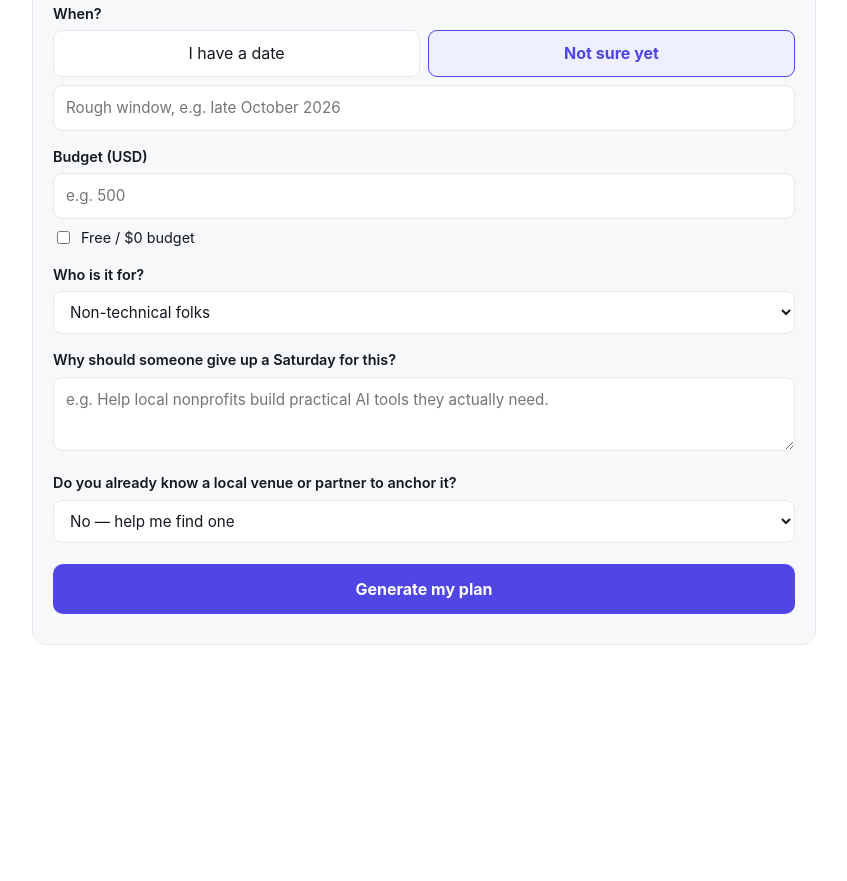
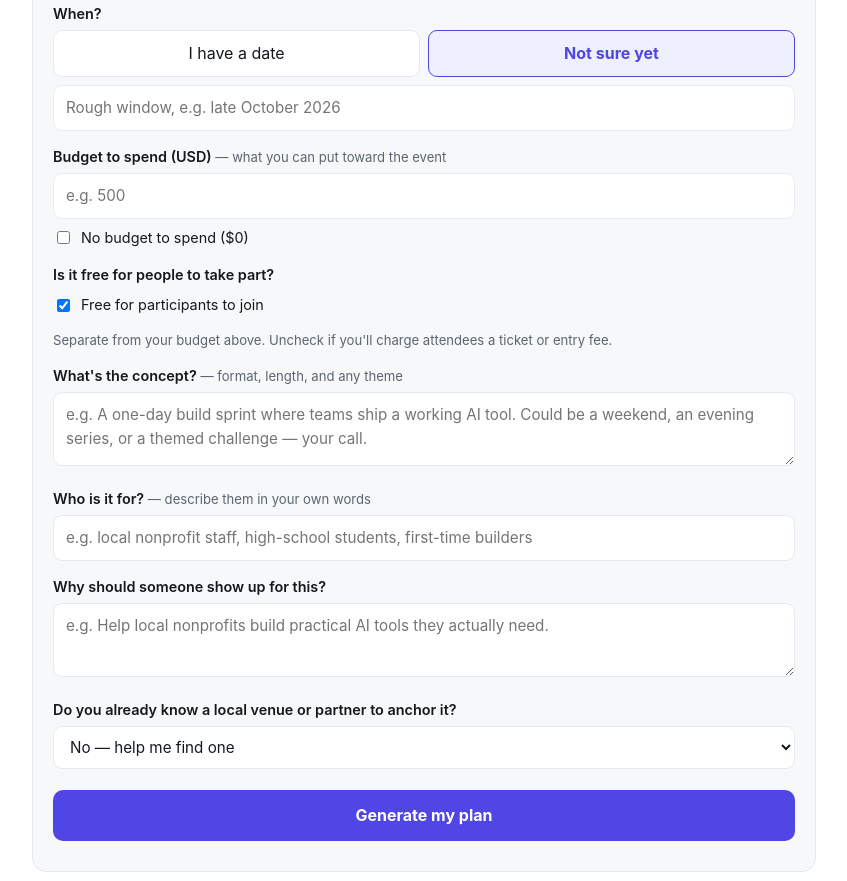
Before and after one commit to Michaelvasandani/aitb-hackathon, a website: page public/index.html in a window 1280 px wide. Shown: the part 410-1291 px from the top of the page, without its empty margins (216-1063 px from the left). Before the commit the page ends 1161 px from the top, so only its background shows below. Drawn offline with Linux system fonts and the light colour scheme.

Commit message:
feat(intake+timeline): open-ended audience, free≠budget, forward weeks, drop Saturday assumption
Intake form + pipeline changes from organizer feedback:

- Audience is now open-ended free text (was a 4-option dropdown); keywords are
  derived from it downstream.
- Separate "free for participants to join" (free_to_participate) from the
  organizer's "budget to spend" — they were conflated in one "Free / $0 budget"
  checkbox. Budget is money to spend; free-to-participate is whether attendees pay.
- Timeline now labels phases as FORWARD planning weeks ("Week 1", "Weeks 3–6")
  instead of counting back ("10 weeks left"); dates are still pinned by counting
  back from event day, only the label is forward.
- Drop the one-day-Saturday assumption: new "What's the concept?" input (format/
  length/theme) drives the run-of-show; day-of-week fit no longer privileges
  Saturday and honors the organizer's chosen day. Purpose label de-Saturdayed.

Wired through clean-inputs (validator + 2 new tests), the data contract, and the
intake-clarifier / timeline / plan-assembly skills. JS 115/115, Python 195/195.

Not included: landing YouTube fix — the current video (uNLiQLISEOo) has embedding
disabled by its owner (YouTube error 153), so it needs an embeddable replacement ID.

Co-Authored-By: Claude Opus 4.8 (1M context) <noreply@anthropic.com>

```diff
--- a/public/index.html
+++ b/public/index.html
@@ -131,25 +131,35 @@ display:flex;align-items:center;justify-content:center;transition:transform .15s
       </div>
 
       <div class=field>
-        <label for=budget_usd>Budget (USD)</label>
+        <label for=budget_usd>Budget to spend (USD) <span class=hint>— what you can put toward the event</span></label>
         <input type=number id=budget_usd min=0 step=100 placeholder="e.g. 500">
         <label class=check for=budget_free>
-          <input type=checkbox id=budget_free> Free / $0 budget
+          <input type=checkbox id=budget_free> No budget to spend ($0)
         </label>
       </div>
 
       <div class=field>
-        <label for=audience>Who is it for?</label>
-        <select id=audience>
-          <option value=anyone>Anyone — open to all</option>
-          <option value=non-technical selected>Non-technical folks</option>
-          <option value=technical>Technical / builders</option>
-          <option value=mixed>A mix</option>
-        </select>
+        <label>Is it free for people to take part?</label>
+        <label class=check for=free_to_participate>
+          <input type=checkbox id=free_to_participate checked> Free for participants to join
+        </label>
+        <p class=hint>Separate from your budget above. Uncheck if you'll charge attendees a ticket or entry fee.</p>
       </div>
 
       <div class=field>
-        <label for=purpose>Why should someone give up a Saturday for this?</label>
+        <label for=concept>What's the concept? <span class=hint>— format, length, and any theme</span></label>
+        <textarea id=concept
+          placeholder="e.g. A one-day build sprint where teams ship a working AI tool. Could be a weekend, an evening series, or a themed challenge — your call."></textarea>
+      </div>
+
+      <div class=field>
+        <label for=audience>Who is it for? <span class=hint>— describe them in your own words</span></label>
+        <input type=text id=audience
+          placeholder="e.g. local nonprofit staff, high-school students, first-time builders">
+      </div>
+
+      <div class=field>
+        <label for=purpose>Why should someone show up for this?</label>
         <textarea id=purpose
           placeholder="e.g. Help local nonprofits build practical AI tools they actually need."></textarea>
       </div>
@@ -271,7 +281,14 @@ function collectInputs() {
     if (b !== '') inputs.budget_usd = Number(b);
   }
 
-  inputs.audience = $('audience').value;
+  // Free-to-participate is a SEPARATE axis from the organizer's budget: it's whether
+  // attendees pay to join, not whether the organizer has money to spend. Default free;
+  // send `false` only when they'll charge a ticket/entry fee.
+  inputs.free_to_participate = $('free_to_participate').checked;
+
+  // Audience is open-ended now — the organizer describes who it's for in their own words.
+  const audience = $('audience').value.trim(); if (audience) inputs.audience = audience;
+  const concept = $('concept').value.trim(); if (concept) inputs.concept = concept;
   const purpose = $('purpose').value.trim(); if (purpose) inputs.purpose = purpose;
   inputs.has_local_anchor = $('anchor').value === 'yes';
   return inputs;
```
Also changed, not shown: api/_lib/clean-inputs.js (+5 -3 lines), public/landing.html (+1 -1 lines), tests/js/clean-inputs.test.js (+14 -0 lines), .claude/skills/_shared/data-contract.md, .claude/skills/intake-clarifier/SKILL.md, .claude/skills/plan-assembly/SKILL.md, .claude/skills/timeline/SKILL.md.
